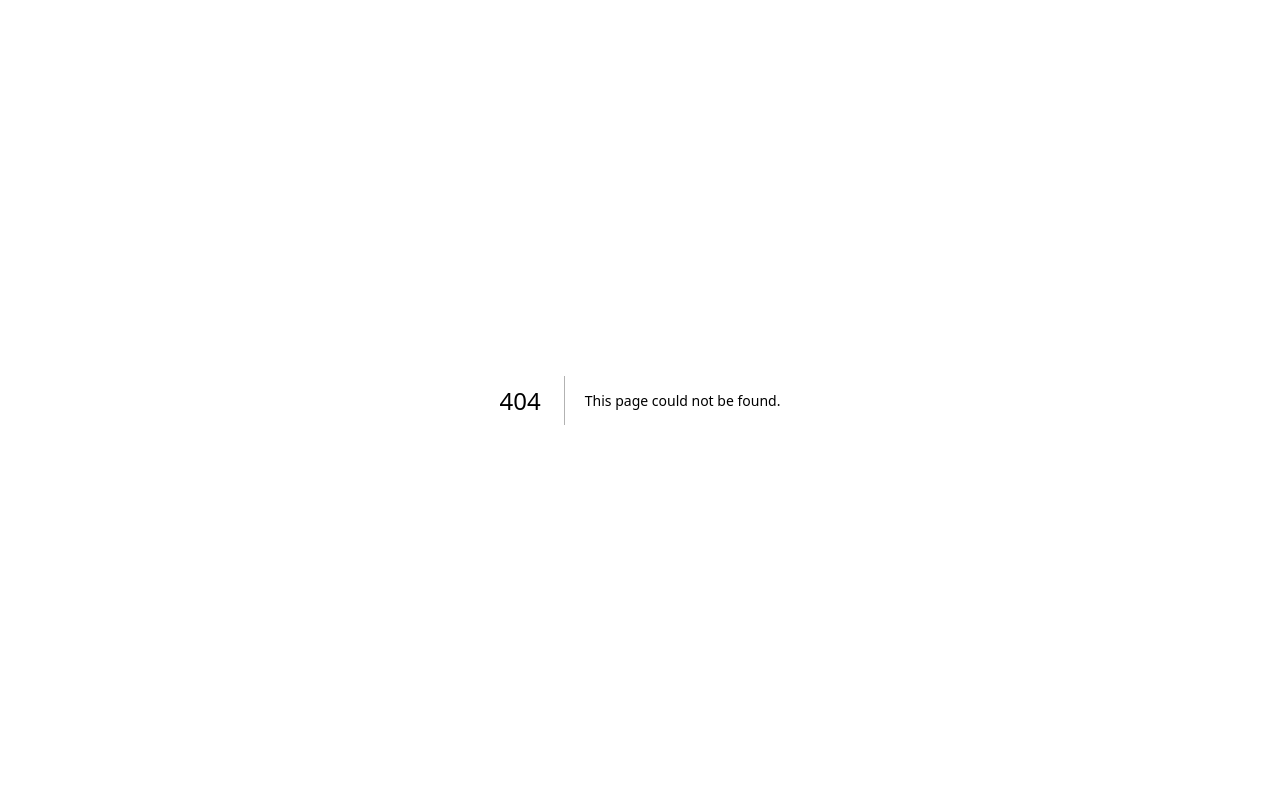
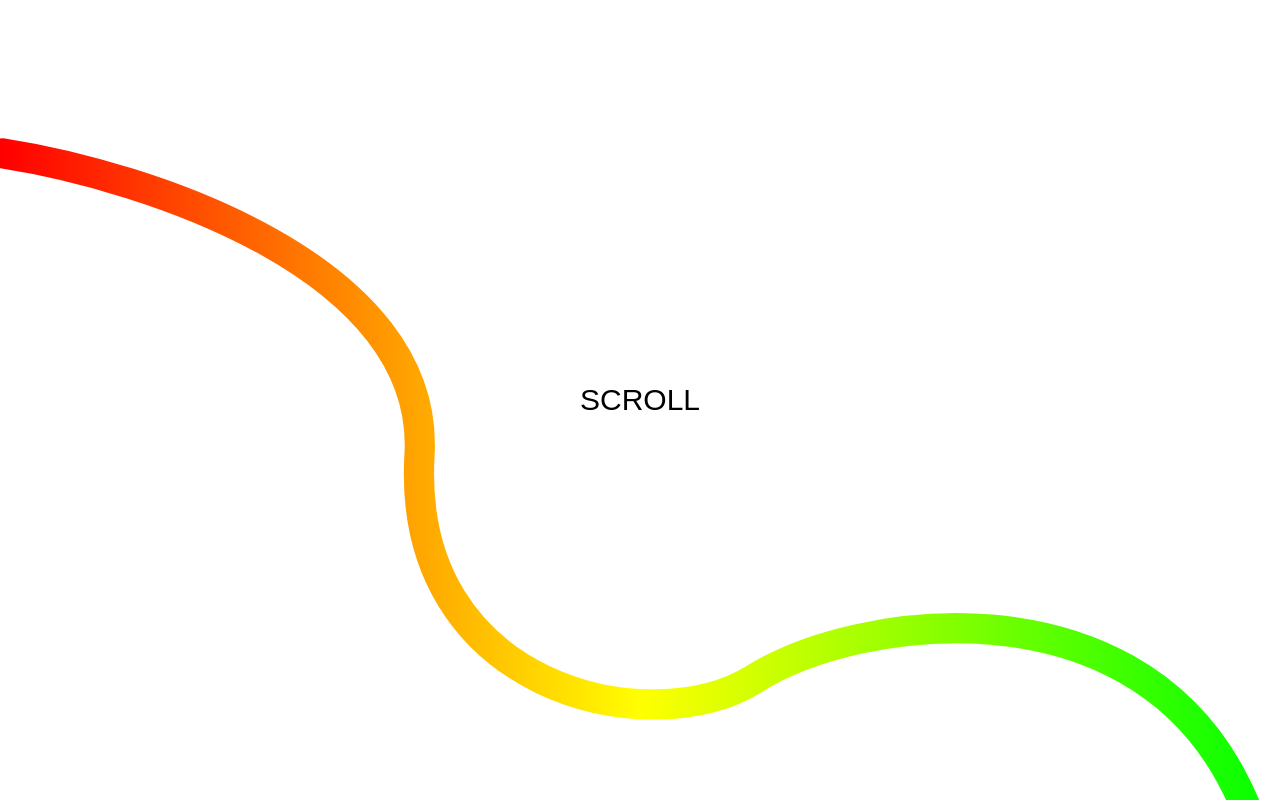
Before and after one commit to jagadeeshm2002/design-craft, a Next.js app: page /path-animation in a window 1280 px wide. Before the commit this address had no page. Shown: the top 800 px of the page. Built offline with nearby package versions, Linux system fonts and the light colour scheme; a web font is replaced by a local one.

Commit message:
added Page:path-animation

```diff
--- a/src/app/page.tsx
+++ b/src/app/page.tsx
@@ -15,6 +15,7 @@ export default function Home() {
       link: "/perspective-section-transition",
     },
     { name: "Text Along Path", link: "/text-along-path" },
+    { name: "Path Animation", link: "/path-animation" },
   ];
   return (
     <div className=" items-center justify-items-center min-h-screen sm:px-24 px-8 md:px-48 gap-16 py-10 sm:py-10 relative ">
--- /dev/null
+++ b/src/app/path-animation/page.tsx
@@ -0,0 +1,84 @@
+"use client";
+
+import Lenis from "lenis";
+import { useScroll, motion, useTransform } from "framer-motion";
+import React, { useRef, useEffect, useState } from "react";
+
+const Page: React.FC = () => {
+  const containerRef = useRef<HTMLDivElement>(null);
+  const pathRef = useRef<SVGPathElement>(null);
+  const [pathLength, setPathLength] = useState<number>(0);
+
+  useEffect(() => {
+    if (pathRef.current) {
+      setPathLength(pathRef.current.getTotalLength());
+    }
+  }, []);
+  useEffect(() => {
+    if (pathRef.current) {
+      pathRef.current.setAttribute("stroke", "url(#gradient)");
+    }
+  }, [pathLength]);
+
+  const { scrollYProgress } = useScroll({
+    target: containerRef,
+    offset: ["start start", "end end"],
+  });
+
+  const pathOffset = useTransform(scrollYProgress, [0, 1], [pathLength, 0]);
+
+  // Smooth scroll setup
+  useEffect(() => {
+    const lenis = new Lenis();
+
+    function raf(time: number) {
+      lenis.raf(time);
+      requestAnimationFrame(raf);
+    }
+
+    requestAnimationFrame(raf);
+
+    return () => {
+      lenis.destroy();
+    };
+  }, []);
+
+  return (
+    <div
+      className="bg-white text-black relative h-[2600px]"
+      ref={containerRef}
+      role="main"
+    >
+      <div className="w-full flex justify-center items-center h-screen">
+        <p className="font-playwrite text-3xl uppercase">scroll</p>
+      </div>
+      <svg
+        xmlns="http://www.w3.org/2000/svg"
+        viewBox="0 0 1440 2580"
+        fill="none"
+        className="absolute top-0 left-0 h-full w-full"
+        style={{ overflow: "visible" }}
+        aria-hidden="true"
+      >
+        <defs>
+          <linearGradient id="gradient" x1="0%" y1="0%" x2="100%" y2="0%">
+            <stop offset="0%" stopColor="#ff0000" />
+            <stop offset="50%" stopColor="#ffff00" />
+            <stop offset="100%" stopColor="#00ff00" />
+          </linearGradient>
+        </defs>
+        <motion.path
+          ref={pathRef}
+          d="M3 0C164.528 25.0766 484.456 128.102 471.951 339.593C456.319 603.956 732.107 664.352 848.787 591.242C965.466 518.131 1264.7 480.516 1384.17 699.318C1479.75 874.359 1400.36 1051.63 1278.1 1099.31C1164.83 1143.48 993.085 1151.84 848.787 1173.29C724.291 1191.79 588.631 1270.43 588.631 1366.32C588.631 1462.29 628.817 1548.71 724.291 1580.35C836.687 1617.6 952.908 1564.47 1002.31 1461.68C1043.62 1375.74 1017.45 1301.62 962.675 1222.75C865.615 1082.99 660.648 1099.31 517.171 1152.29C237.798 1255.44 85.2789 1594.57 246.966 1834.12C383.728 2036.75 724.291 1834.12 875.026 1990.41C1025.76 2146.69 1002.31 2315.17 1196.03 2357.55C1389.76 2399.93 1440 2579 1440 2579"
+          // stroke="url(#gradient)"
+          strokeWidth="34"
+          strokeLinecap="round"
+          strokeDasharray={pathLength}
+          strokeDashoffset={pathOffset}
+        />
+      </svg>
+    </div>
+  );
+};
+
+export default Page;
```
